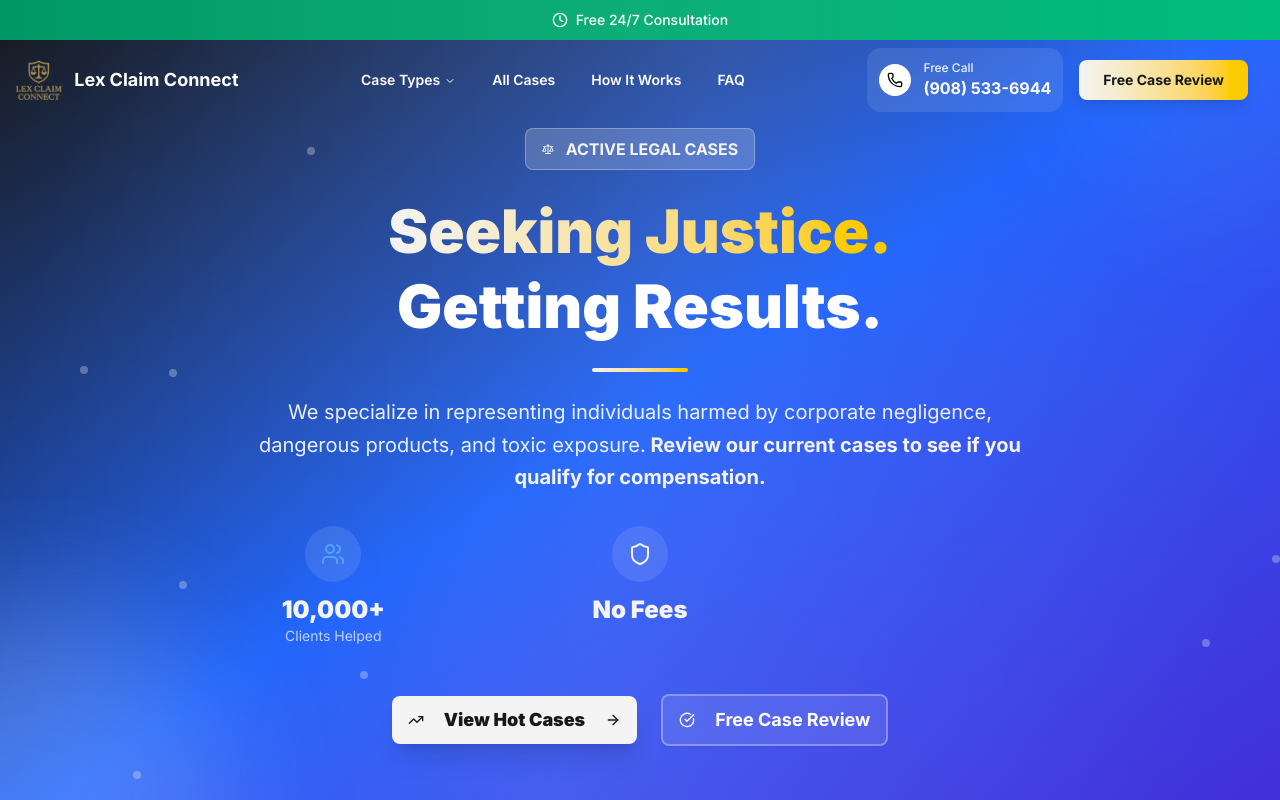
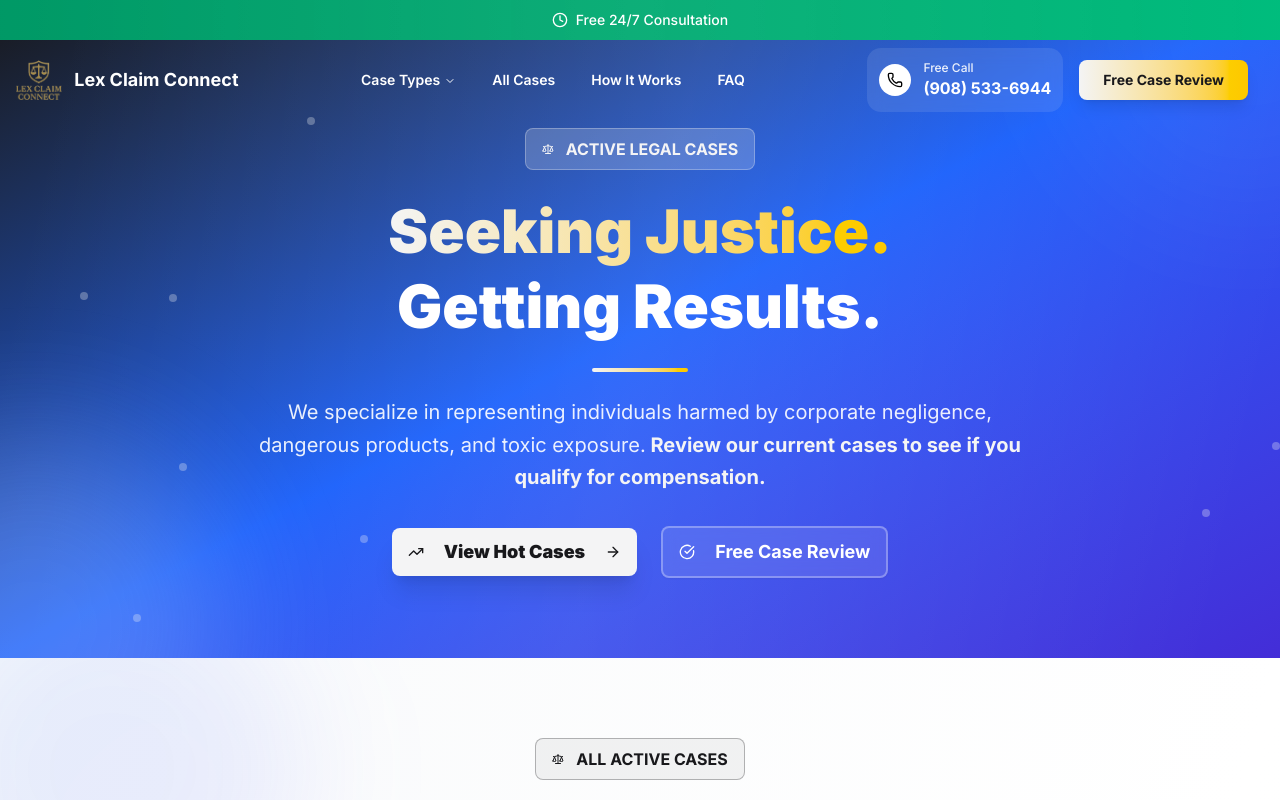
Before and after one commit to sulphurninja/equity-legal, a Next.js app: page /cases in a window 1280 px wide. Shown: the top 800 px of the page. Built offline with nearby package versions, Linux system fonts and the light colour scheme.

Commit message:
stats removed

```diff
--- a/src/app/cases/page.tsx
+++ b/src/app/cases/page.tsx
@@ -69,25 +69,7 @@ export default function CasesPage() {
               <span className="font-bold text-accent"> Review our current cases to see if you qualify for compensation.</span>
             </p>
 
-            {/* Trust Stats */}
-            <div className="grid grid-cols-2 md:grid-cols-3 gap-4 sm:gap-6 mb-8 sm:mb-12">
 
-              <div className="text-center">
-                <div className="bg-white/10 rounded-full p-3 sm:p-4 inline-flex items-center justify-center mb-2 sm:mb-3">
-                  <Users className="w-5 h-5 sm:w-6 sm:h-6 text-blue-400" />
-                </div>
-                <div className="font-black text-xl sm:text-2xl text-accent">10,000+</div>
-                <div className="text-xs sm:text-sm text-white/70">Clients Helped</div>
-              </div>
-
-              <div className="text-center">
-                <div className="bg-white/10 rounded-full p-3 sm:p-4 inline-flex items-center justify-center mb-2 sm:mb-3">
-                  <Shield className="w-5 h-5 sm:w-6 sm:h-6 text-accent" />
-                </div>
-                <div className="font-black text-xl sm:text-2xl text-accent">No Fees</div>
-
-              </div>
-            </div>
 
             {/* CTA Buttons */}
             <div className="flex flex-col sm:flex-row items-center justify-center gap-4 sm:gap-6">
--- a/src/app/page.tsx
+++ b/src/app/page.tsx
@@ -15,7 +15,7 @@ export default function Home() {
         <CaseTypesList />
         <ClaimProcess />
         <CaseEvaluation />
-        <Testimonials />
+        {/* <Testimonials /> */}
         <FrequentlyAskedQuestions />
       </div>
     </main>
--- a/src/components/sections/Footer.tsx
+++ b/src/components/sections/Footer.tsx
@@ -194,26 +194,7 @@ const Footer = () => {
           </div>
 
           {/* Trust Stats */}
-          <div className="grid grid-cols-2 md:grid-cols-3 gap-4 sm:gap-6 mt-8 sm:mt-12">
-            {trustStats.map((stat, index) => (
-              <motion.div
-                key={index}
-                className="text-center group"
-                variants={itemVariants}
-                initial="hidden"
-                whileInView="visible"
-                viewport={{ once: true }}
-                transition={{ delay: index * 0.1 }}
-                whileHover={{ scale: 1.05, y: -5 }}
-              >
-                <div className="bg-white/10 rounded-full p-3 sm:p-4 inline-flex items-center justify-center mb-3 group-hover:bg-white/20 transition-all duration-300">
-                  <stat.icon className={`w-5 h-5 sm:w-6 sm:h-6 ${stat.color}`} />
-                </div>
-                <div className="font-black text-xl sm:text-2xl text-white mb-1">{stat.label}</div>
-                <div className="text-xs sm:text-sm text-white/70">{stat.sublabel}</div>
-              </motion.div>
-            ))}
-          </div>
+
         </motion.div>
 
         {/* Main Footer Content */}
```
